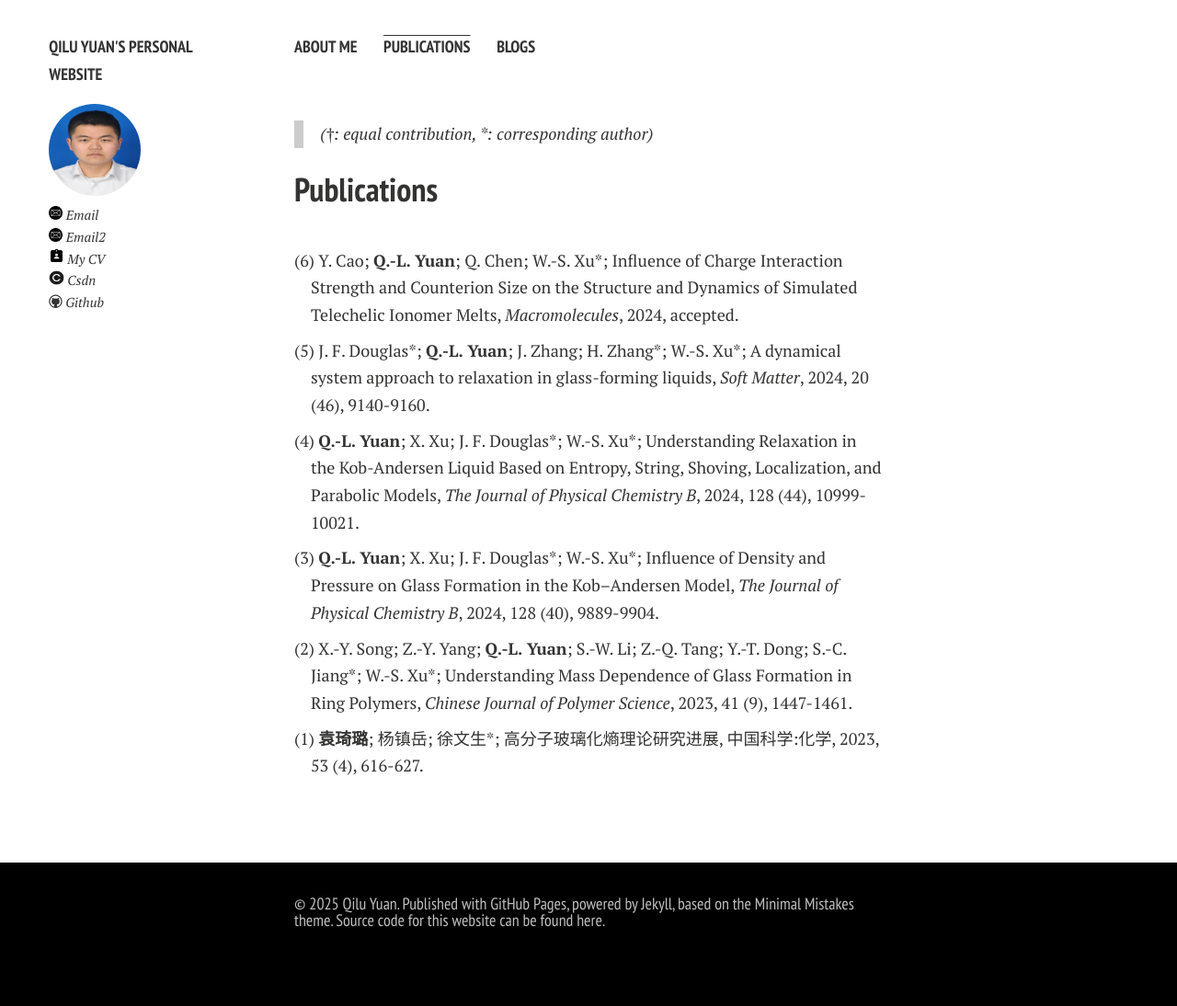
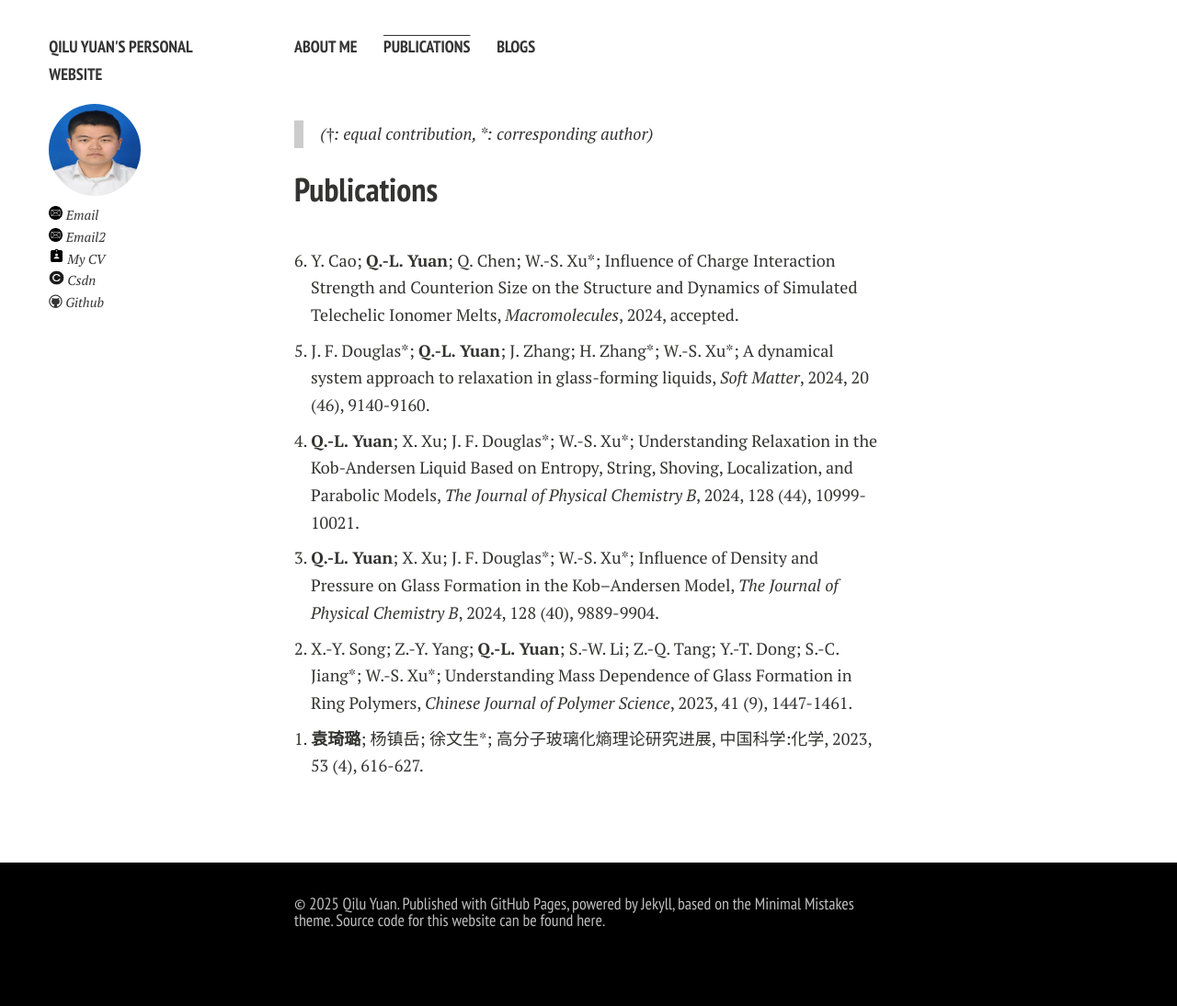
Before and after one commit to Qilu-Yuan/Qilu-Yuan.github.io, a Jekyll site: the page built from publications.md, in a window 1280 px wide. Shown: the whole page at 92% size. Built offline with Jekyll 4.4.1, drawn with Linux system fonts in a browser that asks for light colours; nearby versions of some CDN libraries; comment, search, counter and statistics services are not loaded; a style sheet for code colours, icons or effects is not loaded.

Commit message:
Update publications.md

```diff
--- a/publications.md
+++ b/publications.md
@@ -33,17 +33,17 @@ title: Publications
 
   <br>
 
-  <p class="publication">(6) Y. Cao; <b>Q.-L. Yuan</b>; Q. Chen; W.-S. Xu*; Influence of Charge Interaction Strength and Counterion Size on the Structure and Dynamics of Simulated Telechelic Ionomer Melts, <i>Macromolecules</i>, 2024, accepted.</p>
+  <p class="publication">6. Y. Cao; <b>Q.-L. Yuan</b>; Q. Chen; W.-S. Xu*; Influence of Charge Interaction Strength and Counterion Size on the Structure and Dynamics of Simulated Telechelic Ionomer Melts, <i>Macromolecules</i>, 2024, accepted.</p>
 
-  <p class="publication">(5) J. F. Douglas*; <b>Q.-L. Yuan</b>; J. Zhang; H. Zhang*; W.-S. Xu*; A dynamical system approach to relaxation in glass-forming liquids, <i>Soft Matter</i>, 2024, 20 (46), 9140-9160.</p>
+  <p class="publication">5. J. F. Douglas*; <b>Q.-L. Yuan</b>; J. Zhang; H. Zhang*; W.-S. Xu*; A dynamical system approach to relaxation in glass-forming liquids, <i>Soft Matter</i>, 2024, 20 (46), 9140-9160.</p>
 
-  <p class="publication">(4) <b>Q.-L. Yuan</b>; X. Xu; J. F. Douglas*; W.-S. Xu*; Understanding Relaxation in the Kob-Andersen Liquid Based on Entropy, String, Shoving, Localization, and Parabolic Models, <i>The Journal of Physical Chemistry B</i>, 2024, 128 (44), 10999-10021.</p>
+  <p class="publication">4. <b>Q.-L. Yuan</b>; X. Xu; J. F. Douglas*; W.-S. Xu*; Understanding Relaxation in the Kob-Andersen Liquid Based on Entropy, String, Shoving, Localization, and Parabolic Models, <i>The Journal of Physical Chemistry B</i>, 2024, 128 (44), 10999-10021.</p>
 
-  <p class="publication">(3) <b>Q.-L. Yuan</b>; X. Xu; J. F. Douglas*; W.-S. Xu*; Influence of Density and Pressure on Glass Formation in the Kob–Andersen Model, <i>The Journal of Physical Chemistry B</i>, 2024, 128 (40), 9889-9904.</p>
+  <p class="publication">3. <b>Q.-L. Yuan</b>; X. Xu; J. F. Douglas*; W.-S. Xu*; Influence of Density and Pressure on Glass Formation in the Kob–Andersen Model, <i>The Journal of Physical Chemistry B</i>, 2024, 128 (40), 9889-9904.</p>
 
-  <p class="publication">(2) X.-Y. Song; Z.-Y. Yang; <b>Q.-L. Yuan</b>; S.-W. Li; Z.-Q. Tang; Y.-T. Dong; S.-C. Jiang*; W.-S. Xu*; Understanding Mass Dependence of Glass Formation in Ring Polymers, <i>Chinese Journal of Polymer Science</i>, 2023, 41 (9), 1447-1461.</p>
+  <p class="publication">2. X.-Y. Song; Z.-Y. Yang; <b>Q.-L. Yuan</b>; S.-W. Li; Z.-Q. Tang; Y.-T. Dong; S.-C. Jiang*; W.-S. Xu*; Understanding Mass Dependence of Glass Formation in Ring Polymers, <i>Chinese Journal of Polymer Science</i>, 2023, 41 (9), 1447-1461.</p>
 
-  <p class="publication">(1) <b>袁琦璐</b>; 杨镇岳; 徐文生*; 高分子玻璃化熵理论研究进展, 中国科学:化学, 2023, 53 (4), 616-627.</p>
+  <p class="publication">1. <b>袁琦璐</b>; 杨镇岳; 徐文生*; 高分子玻璃化熵理论研究进展, 中国科学:化学, 2023, 53 (4), 616-627.</p>
 
 </body>
 </html>
```
